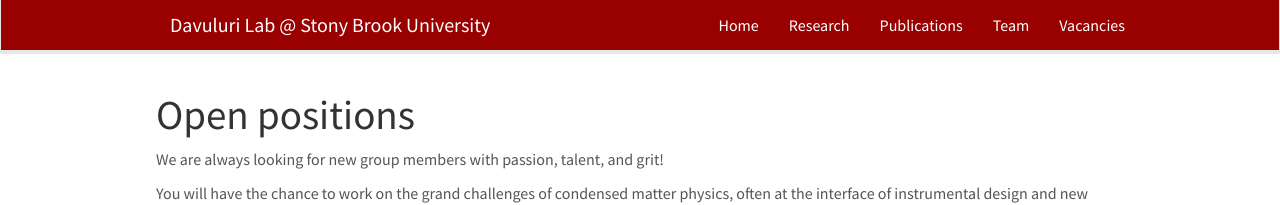
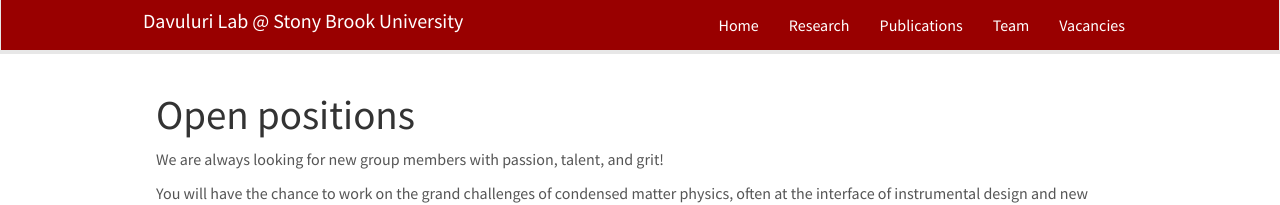
Before and after one commit to DavuluriLab/DavuluriLab.github.io, a Jekyll site: the page built from _pages/openings.md, in a window 1280 px wide. Shown: the top 205 px of the page. Built offline with Jekyll 4.4.1, drawn with Linux system fonts in a browser that asks for light colours; nearby versions of some CDN libraries.

Commit message:
Update _navbar.scss

```diff
--- a/_sass/bootstrap/_navbar.scss
+++ b/_sass/bootstrap/_navbar.scss
@@ -164,7 +164,7 @@
 
 .navbar-brand {
   float: left;
-  padding: $navbar-padding-vertical $navbar-padding-horizontal;
+  padding: 10px 3px;
   font-size: $font-size-large;
   line-height: $line-height-computed;
   height: $navbar-height;
```
